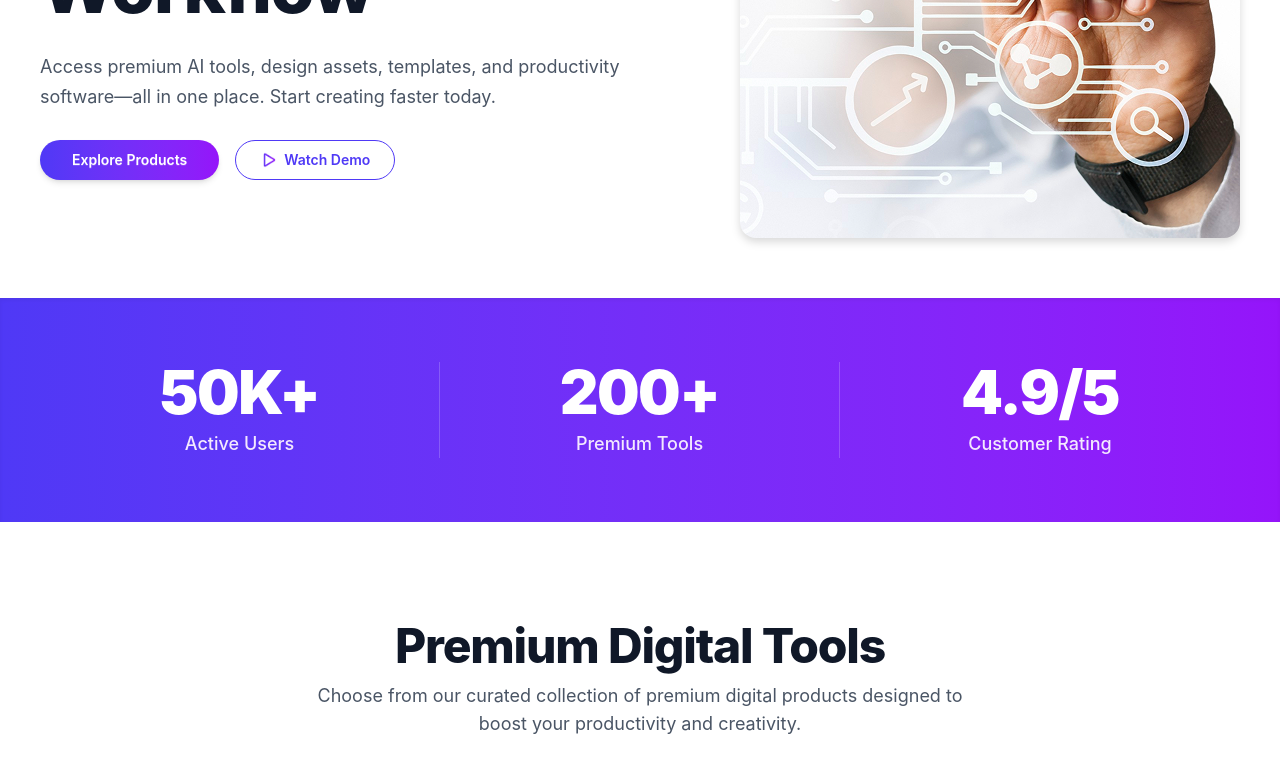
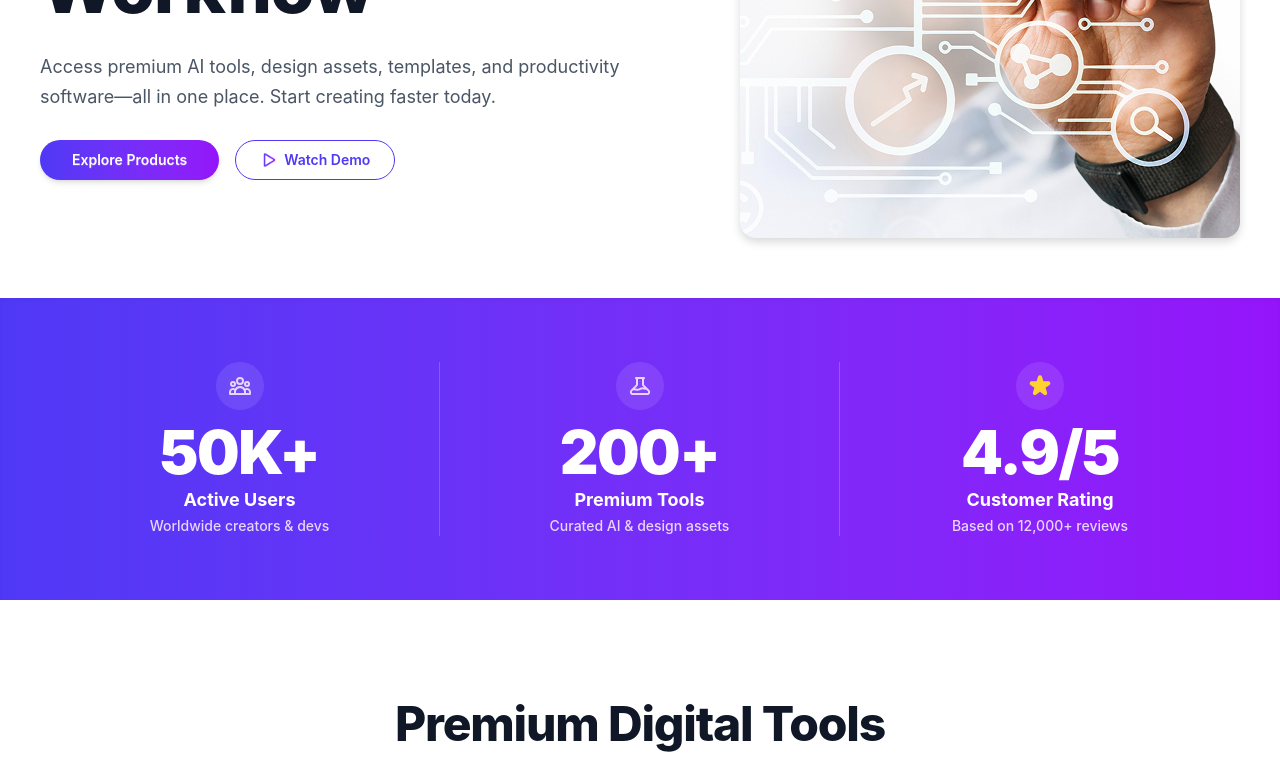
Before and after one commit to ArifKhanEver/DigiTools-Platform, a React (Vite) app: page / in a window 1280 px wide. Shown: the part 488-1252 px from the top of the page. Built offline with nearby package versions, Linux system fonts and the light colour scheme.

Commit message:
feat: Enhance Counter statistics section with visual iconography and hover dynamics

```diff
--- a/src/components/Counter.jsx
+++ b/src/components/Counter.jsx
@@ -2,21 +2,54 @@ import React from 'react';
 
 const Counter = () => {
     const stats = [
-        { value: "50K+", label: "Active Users" },
-        { value: "200+", label: "Premium Tools" },
-        { value: "4.9/5", label: "Customer Rating" }
+        {
+            value: "50K+",
+            label: "Active Users",
+            subtext: "Worldwide creators & devs",
+            icon: (
+                <svg xmlns="http://www.w3.org/2000/svg" className="size-6 text-purple-200" fill="none" viewBox="0 0 24 24" stroke="currentColor">
+                    <path strokeLinecap="round" strokeLinejoin="round" strokeWidth="2" d="M17 20h5v-2a3 3 0 00-5.356-1.857M17 20H7m10 0v-2c0-.656-.126-1.283-.356-1.857M7 20H2v-2a3 3 0 015.356-1.857M7 20v-2c0-.656.126-1.283.356-1.857m0 0a5.002 5.002 0 019.288 0M15 7a3 3 0 11-6 0 3 3 0 016 0zm6 3a2 2 0 11-4 0 2 2 0 014 0zM7 10a2 2 0 11-4 0 2 2 0 014 0z" />
+                </svg>
+            )
+        },
+        {
+            value: "200+",
+            label: "Premium Tools",
+            subtext: "Curated AI & design assets",
+            icon: (
+                <svg xmlns="http://www.w3.org/2000/svg" className="size-6 text-purple-200" fill="none" viewBox="0 0 24 24" stroke="currentColor">
+                    <path strokeLinecap="round" strokeLinejoin="round" strokeWidth="2" d="M19.428 15.428a2 2 0 00-1.022-.547l-2.387-.477a6 6 0 00-3.86.517l-.318.158a6 6 0 01-3.86.517L6.05 15.21a2 2 0 00-1.806.547M8 4h8l-1 1v5.172a2 2 0 00.586 1.414l5 5c1.26 1.26.367 3.414-1.415 3.414H4.828c-1.782 0-2.674-2.154-1.414-3.414l5-5A2 2 0 009 10.172V5L8 4z" />
+                </svg>
+            )
+        },
+        {
+            value: "4.9/5",
+            label: "Customer Rating",
+            subtext: "Based on 12,000+ reviews",
+            icon: (
+                <svg xmlns="http://www.w3.org/2000/svg" className="size-6 text-amber-300 fill-amber-300" viewBox="0 0 24 24" stroke="currentColor">
+                    <path strokeLinecap="round" strokeLinejoin="round" strokeWidth="2" d="M11.049 2.927c.3-.921 1.603-.921 1.902 0l1.519 4.674a1 1 0 00.95.69h4.915c.969 0 1.371 1.24.588 1.81l-3.976 2.888a1 1 0 00-.363 1.118l1.518 4.674c.3.922-.755 1.688-1.538 1.118l-3.976-2.888a1 1 0 00-1.176 0l-3.976 2.888c-.783.57-1.838-.197-1.538-1.118l1.518-4.674a1 1 0 00-.363-1.118l-3.976-2.888c-.784-.57-.38-1.81.588-1.81h4.914a1 1 0 00.951-.69l1.519-4.674z" />
+                </svg>
+            )
+        }
     ];
 
     return (
-        <section className='bg-linear-to-r from-[#4F39F6] to-[#9514FA] py-12 md:py-16 text-white shadow-inner'>
+        <section aria-label="Platform Statistics" className='bg-linear-to-r from-[#4F39F6] to-[#9514FA] py-12 md:py-16 text-white shadow-inner relative overflow-hidden'>
             <div className='max-w-[90%] md:max-w-[1200px] mx-auto grid grid-cols-1 sm:grid-cols-3 gap-8 sm:gap-0 divide-y sm:divide-y-0 sm:divide-x divide-white/20'>
                 {stats.map((stat, idx) => (
-                    <div key={idx} className='text-center px-4 pt-4 sm:pt-0'>
-                        <h2 className='text-4xl md:text-5xl lg:text-6xl font-black mb-2 tracking-tight'>
+                    <div key={idx} className='text-center px-6 pt-4 sm:pt-0 flex flex-col items-center justify-center group transition-transform duration-300 hover:scale-105'>
+                        <div className="w-12 h-12 rounded-full bg-white/10 flex items-center justify-center mb-3 group-hover:bg-white/20 transition-colors">
+                            {stat.icon}
+                        </div>
+                        <h2 className='text-4xl md:text-5xl lg:text-6xl font-black mb-1 tracking-tight'>
                             {stat.value}
                         </h2>
-                        <p className='text-purple-100 text-sm md:text-lg font-medium'>
+                        <p className='text-white text-base md:text-lg font-bold'>
                             {stat.label}
+                        </p>
+                        <p className='text-purple-200 text-xs md:text-sm font-medium mt-0.5'>
+                            {stat.subtext}
                         </p>
                     </div>
                 ))}
```
